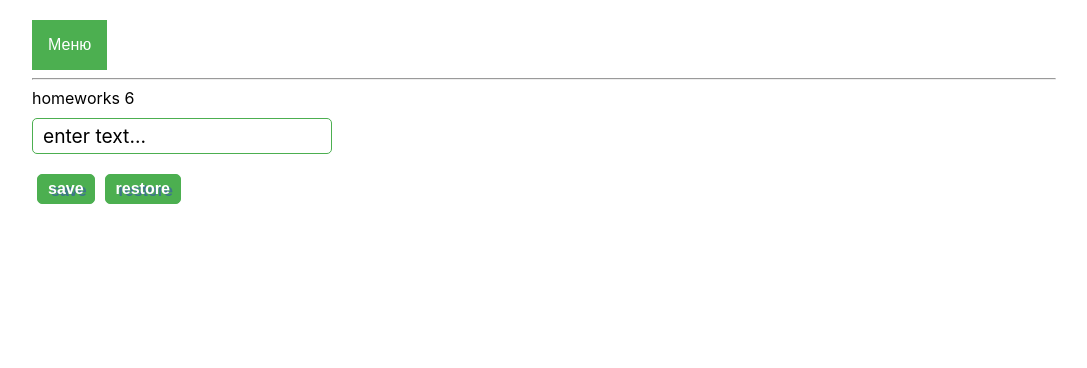
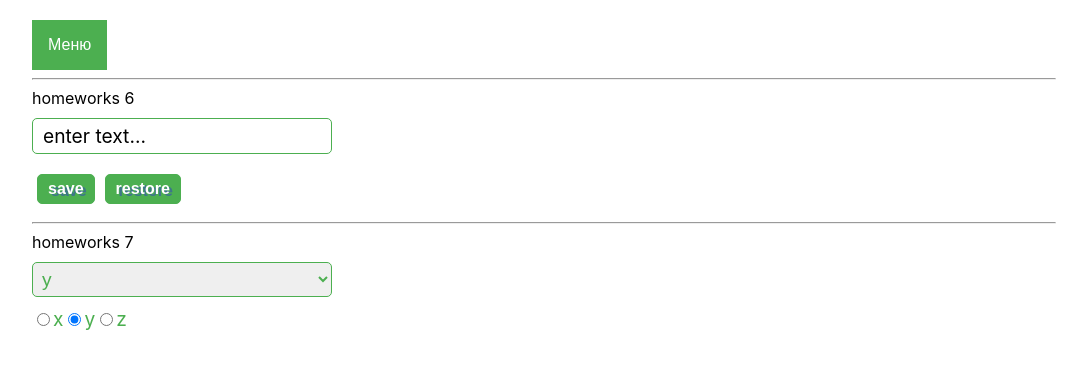
Before and after one commit to BaranovAleksei/ignat, a React (Create React App) app: page /#/pre-junior in a window 1280 px wide. Shown: the top 368 px of the page, without its empty margins (96-1183 px from the left). Built offline with nearby package versions, Linux system fonts and the light colour scheme.

Commit message:
HW7 - ok

```diff
--- a/src/p2-homeworks/h5/pages/Junior.tsx
+++ b/src/p2-homeworks/h5/pages/Junior.tsx
@@ -1,17 +1,16 @@
 import React from "react";
-import HW1 from "../../h1/HW1";
-import HW2 from "../../h2/HW2";
-import HW3 from "../../h3/HW3";
-import HW4 from "../../h4/HW4";
+import HW8 from "../../h8/HW8";
+import HW9 from "../../h9/HW9";
+import HW10 from "../../h10/HW10";
+import HW11 from "../../h11/HW11";
 
 function Junior() {
 	return (
 		<div>
-			{/*<HW1/>*/}
-			{/*<HW2/>*/}
-			{/*<HW3/>*/}
-			{/*<HW4/>*/}
-			{/*<HW6/>*/}
+			<HW8/>
+			<HW9/>
+			<HW10/>
+			<HW11/>
 		</div>
 	);
 }
--- a/src/p2-homeworks/h5/pages/PreJunior.tsx
+++ b/src/p2-homeworks/h5/pages/PreJunior.tsx
@@ -4,6 +4,7 @@ import HW2 from "../../h2/HW2";
 import HW3 from "../../h3/HW3";
 import HW4 from "../../h4/HW4";
 import HW6 from '../../h6/HW6';
+import HW7 from "../../h7/HW7";
 
 function PreJunior() {
     return (
@@ -13,6 +14,7 @@ function PreJunior() {
             {/*<HW3/>*/}
             {/*<HW4/>*/}
             <HW6/>
+            <HW7/>
         </div>
     );
 }
--- a/src/p2-homeworks/h6/HW6.tsx
+++ b/src/p2-homeworks/h6/HW6.tsx
@@ -8,10 +8,11 @@ function HW6() {
 
     const save = () => {
         saveState<string>("editable-span-value", value);
-    };
+    }
     const restore = () => {
-        // setValue();
-    };
+      setValue('')
+      // restoreState('editable-span-value', '')
+    }
 
     return (
         <div>
--- a/src/p2-homeworks/h7/HW7.tsx
+++ b/src/p2-homeworks/h7/HW7.tsx
@@ -29,11 +29,11 @@ function HW7() {
                 />
             </div>
 
-            <hr/>
+            {/*<hr/>*/}
             {/*для личного творчества, могу проверить*/}
             {/*<AlternativeSuperSelect/>*/}
             {/*<AlternativeSuperRadio/>*/}
-            <hr/>
+            {/*<hr/>*/}
         </div>
     );
 }
--- /dev/null
+++ b/src/p2-homeworks/h7/common/c5-SuperSelect/SuperSelect.module.sass
@@ -0,0 +1,16 @@
+.selectOverlay
+  width: 300px
+  select
+    margin: 10px 0
+    width: 100%
+    border: 1px solid #4CAF50
+    border-radius: 5px
+    position: relative
+    display: flex
+    flex-direction: column
+    font-size: 1.2em
+    padding: 5px 5px 5px 5px
+    color: #4CAF50
+    &:active,
+    &:focus
+      outline: none
--- a/src/p2-homeworks/h7/common/c5-SuperSelect/SuperSelect.tsx
+++ b/src/p2-homeworks/h7/common/c5-SuperSelect/SuperSelect.tsx
@@ -1,30 +1,39 @@
-import React, {SelectHTMLAttributes, DetailedHTMLProps, ChangeEvent} from "react";
+import React, {SelectHTMLAttributes, DetailedHTMLProps, ChangeEvent} from "react"
+import s from './SuperSelect.module.sass'
 
 type DefaultSelectPropsType = DetailedHTMLProps<SelectHTMLAttributes<HTMLSelectElement>, HTMLSelectElement>
 
 type SuperSelectPropsType = DefaultSelectPropsType & {
-    options?: any[]
-    onChangeOption?: (option: any) => void
+    options: Array<string>
+    onChangeOption: (option: string) => void
 }
+
 
 const SuperSelect: React.FC<SuperSelectPropsType> = (
     {
         options,
-        onChange, onChangeOption,
+        onChange,
+        onChangeOption,
         ...restProps
     }
 ) => {
-    const mappedOptions: any[] = []; // map options with key
+    const mappedOptions: any[] = [
+      options.map( (options, index) => <option key={index}> {options} </option>)
+    ]; // map options with key
 
     const onChangeCallback = (e: ChangeEvent<HTMLSelectElement>) => {
-        // onChange, onChangeOption
+      const value = e.currentTarget.value
+      onChangeOption(value)
     }
 
     return (
-        <select onChange={onChangeCallback} {...restProps}>
+        <div className={s.selectOverlay}>
+          <select  onChange={onChangeCallback} {...restProps}>
             {mappedOptions}
-        </select>
-    );
+          </select>
+        </div>
+
+    )
 }
 
 export default SuperSelect;
--- /dev/null
+++ b/src/p2-homeworks/h7/common/c6-SuperRadio/SuperRadio.module.sass
@@ -0,0 +1,7 @@
+.buttonOverlay
+  margin: 10px 0
+  label
+    color: #4CAF50
+    font-size: 1.2em
+    &:hover
+      cursor: pointer
--- a/src/p2-homeworks/h7/common/c6-SuperRadio/SuperRadio.tsx
+++ b/src/p2-homeworks/h7/common/c6-SuperRadio/SuperRadio.tsx
@@ -1,10 +1,11 @@
 import React, {ChangeEvent, InputHTMLAttributes, DetailedHTMLProps} from "react";
+import s from './SuperRadio.module.sass'
 
 type DefaultRadioPropsType = DetailedHTMLProps<InputHTMLAttributes<HTMLInputElement>, HTMLInputElement>
 
 type SuperRadioPropsType = DefaultRadioPropsType & {
-    options?: any[]
-    onChangeOption?: (option: any) => void
+    options: Array<string>
+    onChangeOption: (option: string) => void
 }
 
 const SuperRadio: React.FC<SuperRadioPropsType> = (
@@ -17,6 +18,8 @@ const SuperRadio: React.FC<SuperRadioPropsType> = (
 ) => {
     const onChangeCallback = (e: ChangeEvent<HTMLInputElement>) => {
         // onChange, onChangeOption
+      const value = e.currentTarget.value
+      onChangeOption(value)
     }
 
 
@@ -25,15 +28,19 @@ const SuperRadio: React.FC<SuperRadioPropsType> = (
             <input
                 type={"radio"}
                 // name, checked, value, onChange
+                name={o}
+                value={o}
+                checked={value === o}
+                onChange={onChangeCallback}
             />
             {o}
         </label>
     )) : [];
 
     return (
-        <>
+        <div className={s.buttonOverlay}>
             {mappedOptions}
-        </>
+        </div>
     );
 }
 
```
